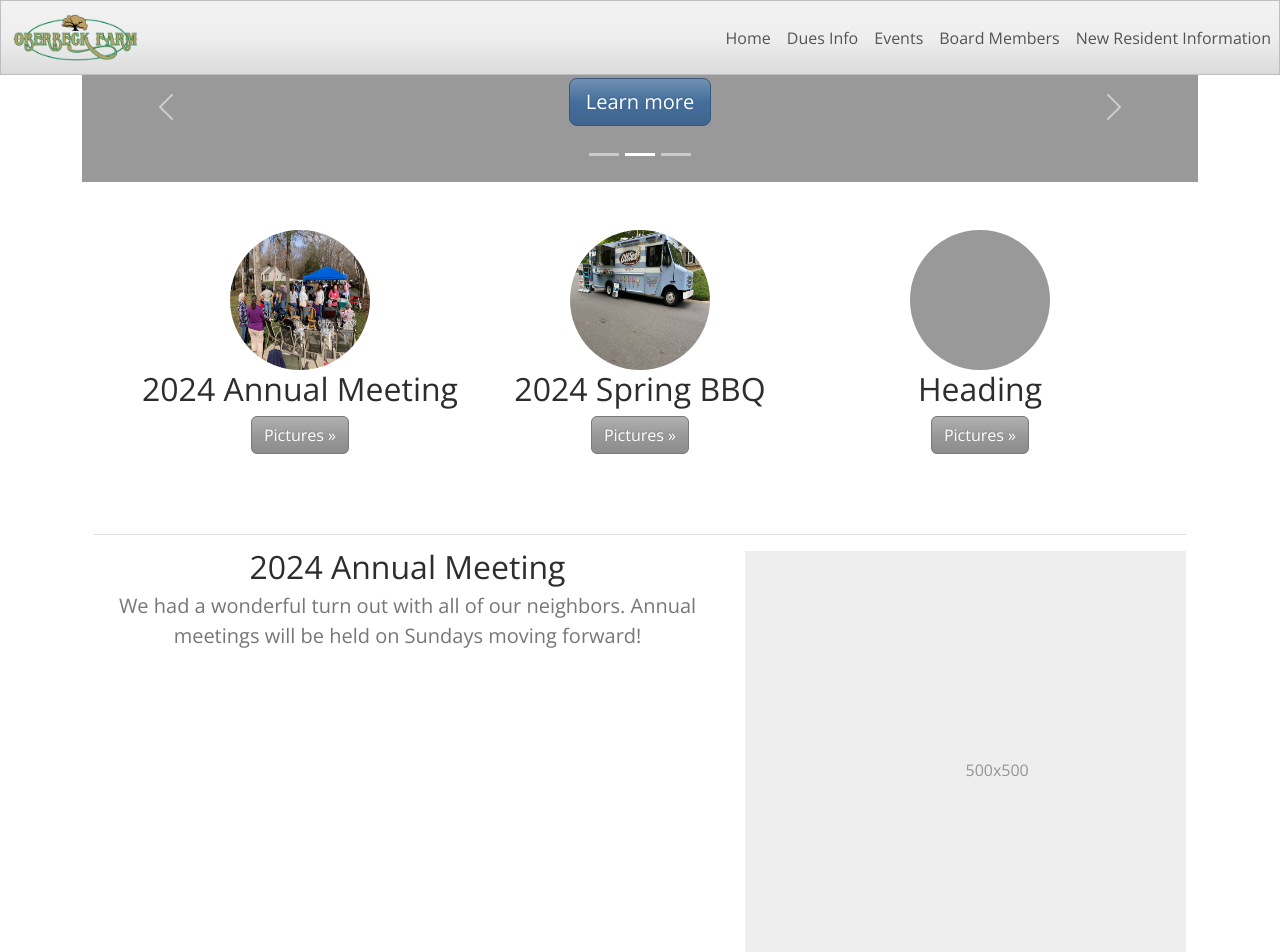
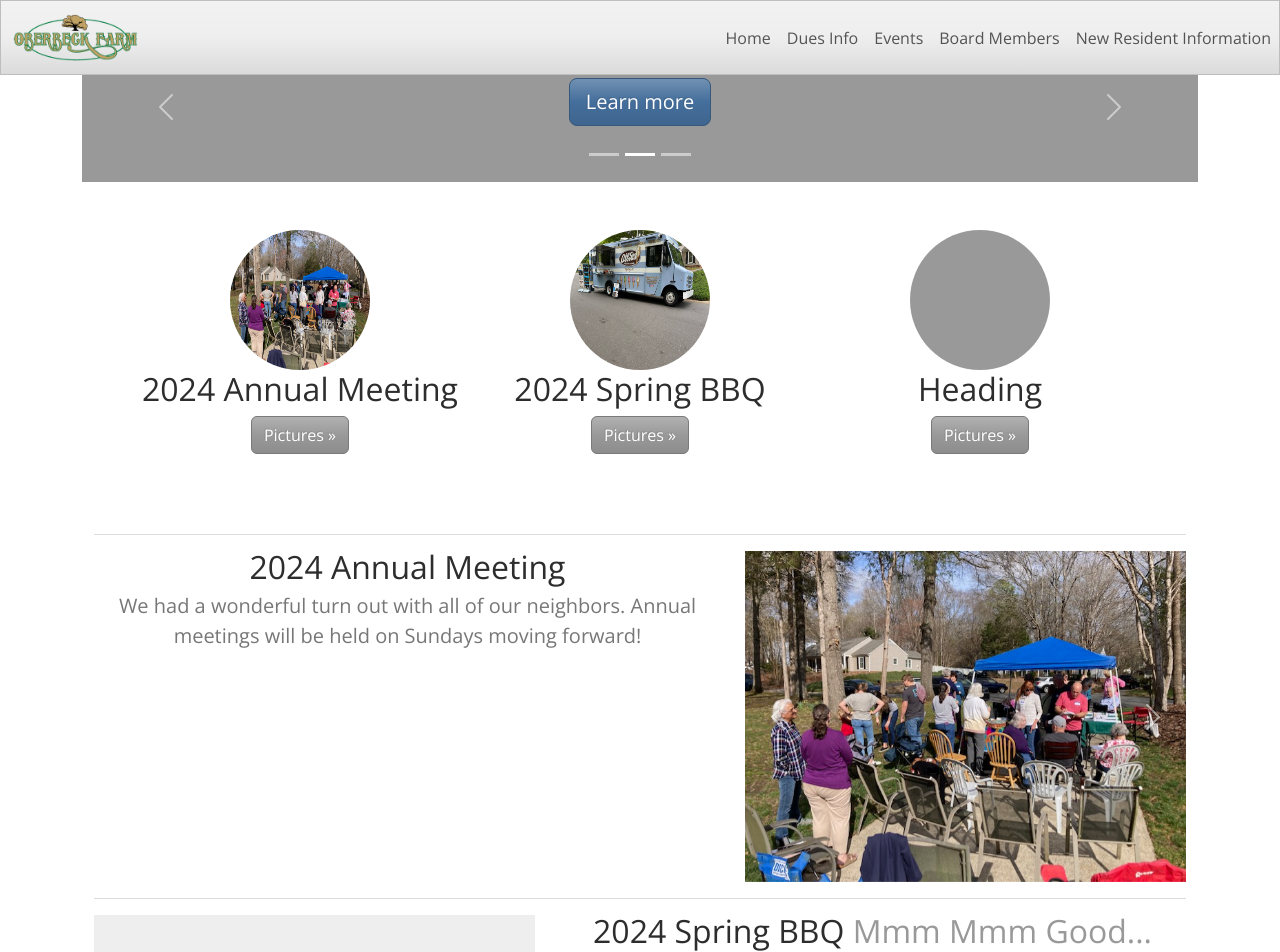
Before and after one commit to NatalieYaspo/OberbeckFarm, a React (Vite) app: page /events in a window 1280 px wide. Shown: the top 952 px of the page. Built offline with nearby package versions, Linux system fonts and the light colour scheme.

Commit message:
carousel started for events

```diff
--- a/src/pages/EventsPage.jsx
+++ b/src/pages/EventsPage.jsx
@@ -102,7 +102,25 @@
             <p className="lead">We had a wonderful turn out with all of our neighbors.  Annual meetings will be held on Sundays moving forward!</p>
           </div>
           <div className="col-md-5">
-            <svg className="bd-placeholder-img bd-placeholder-img-lg featurette-image img-fluid mx-auto" width="500" height="500" xmlns="http://www.w3.org/2000/svg" role="img" aria-label="Placeholder: 500x500" preserveAspectRatio="xMidYMid slice" focusable="false"><title>Placeholder</title><rect width="100%" height="100%" fill="var(--bs-secondary-bg)"></rect><text x="50%" y="50%" fill="var(--bs-secondary-color)" dy=".3em">500x500</text></svg>
+            {/* <svg className="bd-placeholder-img bd-placeholder-img-lg featurette-image img-fluid mx-auto" width="500" height="500" xmlns="http://www.w3.org/2000/svg" role="img" aria-label="Placeholder: 500x500" preserveAspectRatio="xMidYMid slice" focusable="false"><title>Placeholder</title><rect width="100%" height="100%" fill="var(--bs-secondary-bg)"></rect><text x="50%" y="50%" fill="var(--bs-secondary-color)" dy=".3em">500x500</text></svg> */}
+            <div id="2024AnuualMtgCarousel" className="carousel slide">
+              <div className="carousel-inner">
+                <div className="carousel-item active">
+                  <img src={AM24A} className="d-block w-100" alt="..." />
+                </div>
+                <div className="carousel-item">
+                  <img src={AM24B} className="d-block w-100" alt="..." />
+                </div>
+              </div>
+              <button className="carousel-control-prev" type="button" data-bs-target="#carouselExample" data-bs-slide="prev">
+                <span className="carousel-control-prev-icon" aria-hidden="true"></span>
+                <span className="visually-hidden">Previous</span>
+              </button>
+              <button className="carousel-control-next" type="button" data-bs-target="#carouselExample" data-bs-slide="next">
+                <span className="carousel-control-next-icon" aria-hidden="true"></span>
+                <span className="visually-hidden">Next</span>
+              </button>
+            </div>
           </div>
         </div>
 
```
